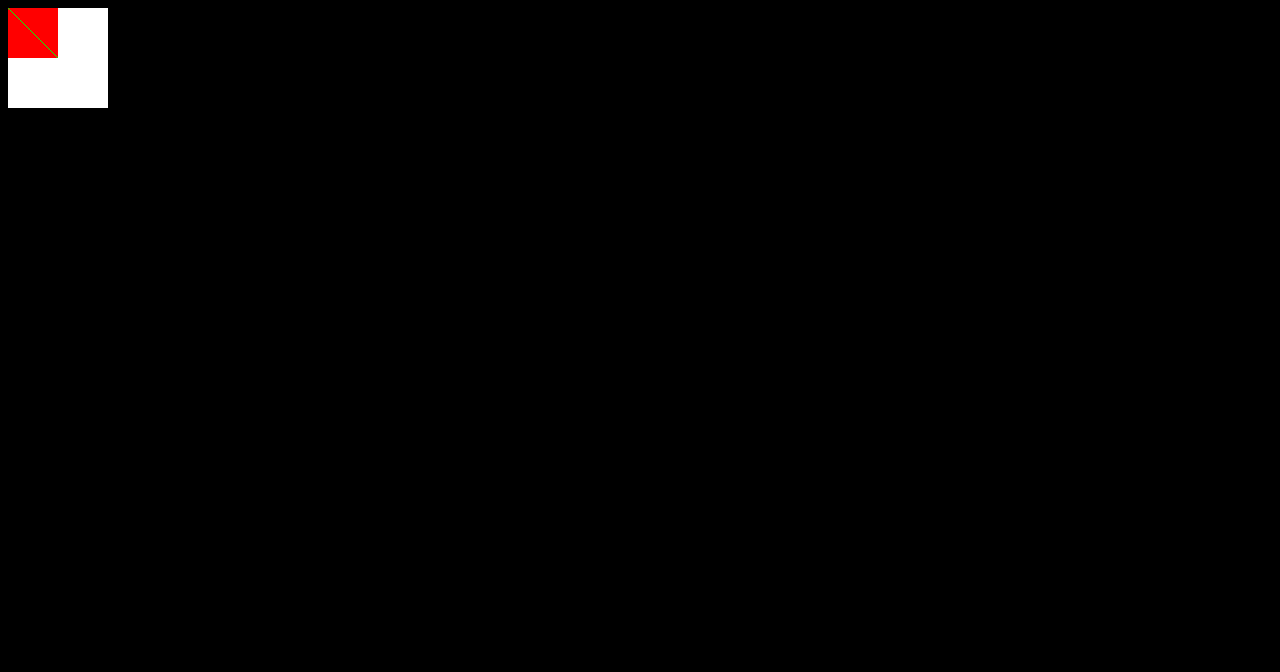
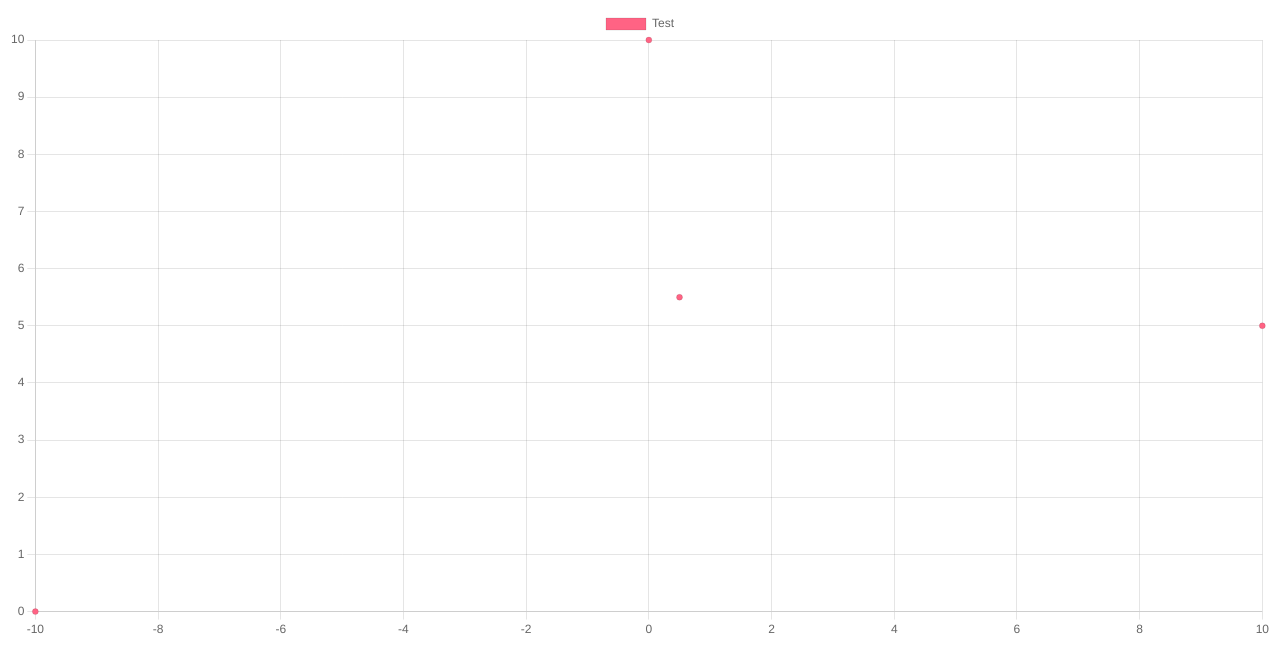
Before and after one commit to goodpaul6/deeplearn, a plain HTML site: page index.html in a window 1280 px wide. Drawn offline with nearby package versions, Linux system fonts and the light colour scheme.

Commit message:
Generate index.html using new Plotgen module

```diff
--- a/index.html
+++ b/index.html
@@ -1,19 +1,12 @@
-<html>
-    <style>
-        body {
-            background: black;
-        }
-        img {
-            image-rendering: optimizeSpeed;
-            image-rendering: -moz-crisp-edges;
-            image-rendering: -o-crisp-edges;
-            image-rendering: -webkit-optimize-contrast;
-            image-rendering: pixelated;
-            image-rendering: optimize-contrast;
-            -ms-interpolation-mode: nearest-neighbor;
-        }
-    </style>
-    <body>
-        <img src="test.bmp" />
-    </body>
-</html>
+
+<div>
+  <canvas id="chart"></canvas>
+</div>
+
+<script src="https://cdn.jsdelivr.net/npm/chart.js"></script>
+<script>
+  const ctx = document.getElementById('chart');
+  new Chart(ctx,
+{type: 'scatter',data: {datasets: [{ label: 'Test',data: [{ x: -10.000000, y: 0.000000 },{ x: 0.000000, y: 10.000000 },{ x: 10.000000, y: 5.000000 },{ x: 0.500000, y: 5.500000 },],backgroundColor: 'rgb(255, 99, 132)'}]}, options: { scales: { x: { type: 'linear', position: 'bottom' } } }}
+  )
+</script>
```
Also changed, not shown: 2 other files.
